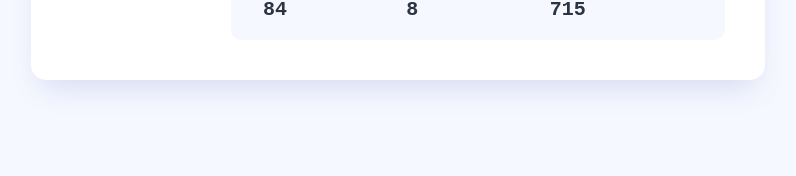
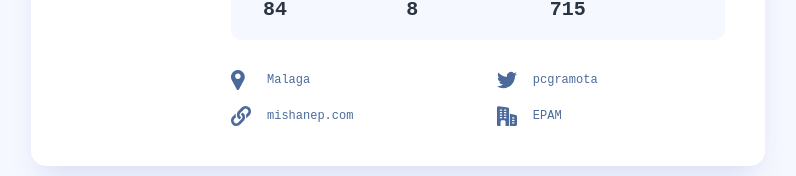
Before and after one commit to AntonKoshelevOfficial/ts-find-github-users, a React (Create React App) app: page / in a window 1280 px wide. Shown: the part 476-652 px from the top of the page, without its empty margins (242-1038 px from the left). Built offline with nearby package versions, Linux system fonts and the light colour scheme.

Commit message:
added InfoItem and UserInfo components/complete UI

```diff
--- /dev/null
+++ b/src/components/InfoItem/InfoItem.module.scss
@@ -0,0 +1,36 @@
+:global {
+  body[data-theme='light'] {
+    --info-color: var(--gray-200);
+  }
+
+  body[data-theme='dark'] {
+    --info-color: var(--white);
+  }
+}
+
+.infoItem {
+  color: var(--info-color);
+  font-size: 0.75rem;
+  line-height: 1.5;
+  display: flex;
+  align-items: center;
+
+  svg {
+    fill: var(--info-color);
+    margin-right: 1rem;
+    width: 20px;
+  }
+
+  &.empty {
+    opacity: 0.75;
+  }
+}
+
+.link {
+  text-decoration: none;
+  color: var(--info-color);
+
+  &:hover {
+    text-decoration: underline;
+  }
+}
--- /dev/null
+++ b/src/components/InfoItem/InfoItem.tsx
@@ -0,0 +1,43 @@
+import React from 'react';
+import styles from './InfoItem.module.scss';
+
+export interface InfoItemProps {
+    icon: React.ReactNode;
+    text?: string | null;
+    isLink?: boolean;
+}
+
+export const InfoItem = ({
+                             icon,
+                             text,
+                             isLink,
+                         }: InfoItemProps) => {
+    const currentText = text || 'Not Available';
+    let currentHref = '';
+
+    if (isLink) {
+        currentHref = text && text.startsWith('http') ? text : `https://${text}`;
+    }
+
+    return (
+        <div className={`${styles.infoItem}${text ? '' : ` ${styles.empty}`}`}>
+            {icon}
+            <div>
+                {
+                    isLink && text
+                        ? (
+                            <a
+                                rel="noopener noreferrer"
+                                href={currentHref}
+                                target='_blank'
+                                className={styles.link}
+                            >
+                                {currentText}
+                            </a>
+                        )
+                        : currentText
+                }
+            </div>
+        </div>
+    )
+};
--- /dev/null
+++ b/src/components/InfoItem/index.ts
@@ -0,0 +1 @@
+export * from './InfoItem';
--- a/src/components/ThemeSwitcher/ThemeSwitcher.tsx
+++ b/src/components/ThemeSwitcher/ThemeSwitcher.tsx
@@ -1,6 +1,6 @@
 import {useEffect, useState} from 'react';
-import {ReactComponent as SunIcon} from 'assets/icon-sun.svg';
-import {ReactComponent as MoonIcon} from 'assets/icon-moon.svg';
+import { ReactComponent as SunIcon } from 'assets/icon-sun.svg';
+import { ReactComponent as MoonIcon } from 'assets/icon-moon.svg';
 
 import styles from './ThemeSwitcher.module.scss';
 
--- a/src/components/UserCard/UserCard.tsx
+++ b/src/components/UserCard/UserCard.tsx
@@ -1,17 +1,22 @@
 import styles from './UserCard.module.scss';
 import { UserStat } from '../UserStat';
 import { LocalGithubUser } from '../../types';
-import {UserTitle} from "../UserTitle";
+import { UserTitle } from '../UserTitle';
+import { UserInfo } from '../UserInfo';
 
 interface UserCardProps extends LocalGithubUser {};
 
 export const UserCard = ({
                              bio,
                              name,
+                             blog,
                              repos,
                              login,
                              avatar,
+                             twitter,
+                             company,
                              created,
+                             location,
                              following,
                              followers,
                          }: UserCardProps) => (
@@ -26,7 +31,7 @@
             login={login}
             created={created}
         />
-        <p className={`${styles.bio}${bio ? '' : `${styles.empty}`}`}>
+        <p className={`${styles.bio}${bio ? '' : ` ${styles.empty}`}`}>
             {bio || 'This profile has no bio'}
         </p>
         <UserStat
@@ -34,5 +39,11 @@
             following={following}
             followers={followers}
         />
+        <UserInfo
+            blog={blog}
+            twitter={twitter}
+            company={company}
+            location={location}
+        />
     </div>
 );
--- /dev/null
+++ b/src/components/UserInfo/UserInfo.module.scss
@@ -0,0 +1,11 @@
+.userInfo {
+  display: flex;
+  flex-direction: column;
+  gap: 1rem;
+
+  @media (min-width: 767px) {
+    display: grid;
+    grid-template-rows: repeat(2, 1fr);
+    grid-auto-flow: column;
+  }
+}
--- /dev/null
+++ b/src/components/UserInfo/UserInfo.tsx
@@ -0,0 +1,50 @@
+import { ReactComponent as BlogIcon } from 'assets/icon-website.svg';
+import { ReactComponent as CompanyIcon } from 'assets/icon-company.svg';
+import { ReactComponent as TwitterIcon } from 'assets/icon-twitter.svg';
+import { ReactComponent as LocationIcon } from 'assets/icon-location.svg';
+import styles from './UserInfo.module.scss';
+import { LocalGithubUser } from '../../types';
+import { InfoItem, InfoItemProps } from '../InfoItem';
+
+interface UserInfoProps extends Pick<
+    LocalGithubUser,
+    'blog' | 'company' | 'location' | 'twitter'
+> { }
+
+export const UserInfo = ({
+                             blog,
+                             company,
+                             twitter,
+                             location,
+                         }: UserInfoProps) => {
+    const items: InfoItemProps[] = [
+        {
+            icon: <LocationIcon />,
+            text: location,
+        },
+        {
+            icon: <BlogIcon />,
+            text: blog,
+            isLink: true,
+        },
+        {
+            icon: <TwitterIcon />,
+            text: twitter,
+        },
+        {
+            icon: <CompanyIcon />,
+            text: company,
+        }
+    ];
+
+    return (
+        <div className={styles.userInfo}>
+            {items.map((item, index) => (
+                <InfoItem
+                    {...item}
+                    key={`${item.text}` + index}
+                />
+            ))}
+        </div>
+    );
+}
--- /dev/null
+++ b/src/components/UserInfo/index.ts
@@ -0,0 +1 @@
+export * from './UserInfo';
```
